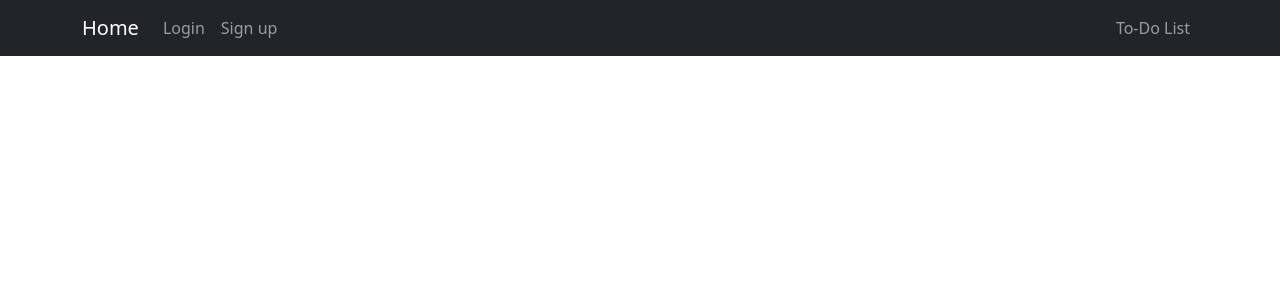
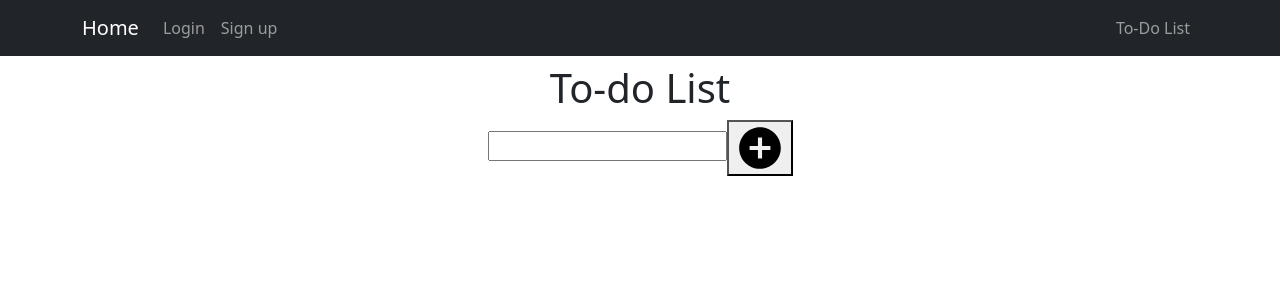
Before and after one commit to NangManCG/front-end, a React (Create React App) app: page /To-DoList in a window 1280 px wide. Shown: the top 300 px of the page. Built offline with nearby package versions, Linux system fonts and the light colour scheme.

Commit message:
todolist

```diff
--- a/package.json
+++ b/package.json
@@ -11,6 +11,7 @@
     "react": "^18.2.0",
     "react-bootstrap": "^2.6.0",
     "react-dom": "^18.2.0",
+    "react-icons": "^4.6.0",
     "react-router-dom": "^6.4.3",
     "react-scripts": "5.0.1",
     "web-vitals": "^2.1.4",
--- a/src/App.js
+++ b/src/App.js
@@ -4,6 +4,7 @@ import './App.css'
 import { BrowserRouter as Router, Routes, Route, Link } from 'react-router-dom'
 import Login from './screens/Login'
 import Join from './screens/Join'
+import Todolist from './screens/To-do-list/Todolist'
 function App() {
   return (
     <Router>
@@ -42,6 +43,7 @@ function App() {
               <Route exact path="/" element={<Login />} />
               <Route path="/Login" element={<Login />} />
               <Route path="/Join" element={<Join />} />
+              <Route path="/To-DoList" element={<Todolist />} />
             </Routes>
           </div>
         </div>
--- /dev/null
+++ b/src/screens/To-do-list/Input.js
@@ -0,0 +1,36 @@
+import React, { useRef, useState } from 'react';
+import { MdAddCircle } from "react-icons/md";
+
+const Input = ({onAdd}) => {
+
+    const textRef = useRef()
+    const [text,setText] = useState('')
+
+    const changeInput = (evt) => {
+        const {value} = evt.target
+        setText(value)
+    }
+
+    const onSubmit = (evt) => {
+        evt.preventDefault() //새로고침 방지
+
+        if(!text) return //text에 아무것도 없을 때 - 공백 입력 방지
+
+        onAdd(text)
+
+        setText('')
+        textRef.current.focus();
+    }
+    return (
+        <form className='' onSubmit={onSubmit}>
+            <input type='text' value={text}
+            onChange={changeInput} ref={textRef}/>
+            <button>
+                <MdAddCircle className='icon' size='50'>
+                </MdAddCircle>
+            </button>
+        </form>
+    );
+};
+
+export default Input;
--- /dev/null
+++ b/src/screens/To-do-list/List.js
@@ -0,0 +1,15 @@
+import React from 'react';
+import PrintList from './PrintList';
+
+const List = ({todos,onDel,onToggle}) => {
+    return (
+        <ul className='TodoList'>
+            {
+                todos.map(todos=><PrintList key={todos.id}
+                todos={todos} onDel={onDel} onToggle={onToggle}/>)
+            }
+        </ul>
+    );
+};
+
+export default List;
--- /dev/null
+++ b/src/screens/To-do-list/PrintList.js
@@ -0,0 +1,22 @@
+import React from 'react';
+import {FaRegTrashAlt} from "react-icons/fa";
+import { MdOutlineCheckBox, MdOutlineCheckBoxOutlineBlank } from 'react-icons/md';
+
+const PrintList = ({todos,onDel,onToggle}) => {
+
+    const {id,text,done} = todos
+
+    return (
+        <div>
+            <li className={done ? 'on' : ''}>
+                <span onClick={()=>onToggle(id)}>
+                    {done ? <MdOutlineCheckBox/> : <MdOutlineCheckBoxOutlineBlank/>}
+                </span>
+                <em onClick={()=>onToggle(id)}>{text}</em>
+                <button onClick={()=>onDel(id)}><FaRegTrashAlt /></button>
+            </li>
+        </div>
+    );
+};
+
+export default PrintList;
--- /dev/null
+++ b/src/screens/To-do-list/Todolist.js
@@ -0,0 +1,44 @@
+import React, { useRef, useState } from 'react';
+import Input from './Input';
+import List from './List';
+
+const Todolist = () => {
+
+    const no = useRef(1)
+
+    const [todos,setTodos] = useState([])
+
+    const onAdd = (text) => {
+        setTodos([
+            ...todos,
+            {
+                id:no.current++,
+                text:text,
+                done:false
+            }
+        ])
+    }
+    const onDel = (id) => {
+        setTodos(todos.filter(todo=>todo.id !== id))
+    }
+
+    const onToggle = (id) => {
+        setTodos(todos.map(todo=>todo.id===id ?
+            {
+                ...todo,
+                done:!todo.done
+            }
+            : todo
+            ))
+    }
+
+    return (
+        <div className='all'>
+            <h1 className='title'>To-do List</h1>
+            <Input onAdd={onAdd}/>
+            <List todos={todos} onDel={onDel} onToggle={onToggle}/>
+        </div>
+    );
+};
+
+export default Todolist;
--- a/src/styles/Login.css
+++ b/src/styles/Login.css
@@ -15,3 +15,9 @@
 .button {
     background-color: #A66CFF;
 }
+
+.TodoList li.on em
+{color: rgb(199, 197, 197); text-decoration: line-through rgb(159, 127, 231);}
+
+.TodoList li button
+{float: right; border: none; color: rgb(148, 181, 230); }
```
Also changed, not shown: 1 other file (tests, documents, lock files or other folders).
